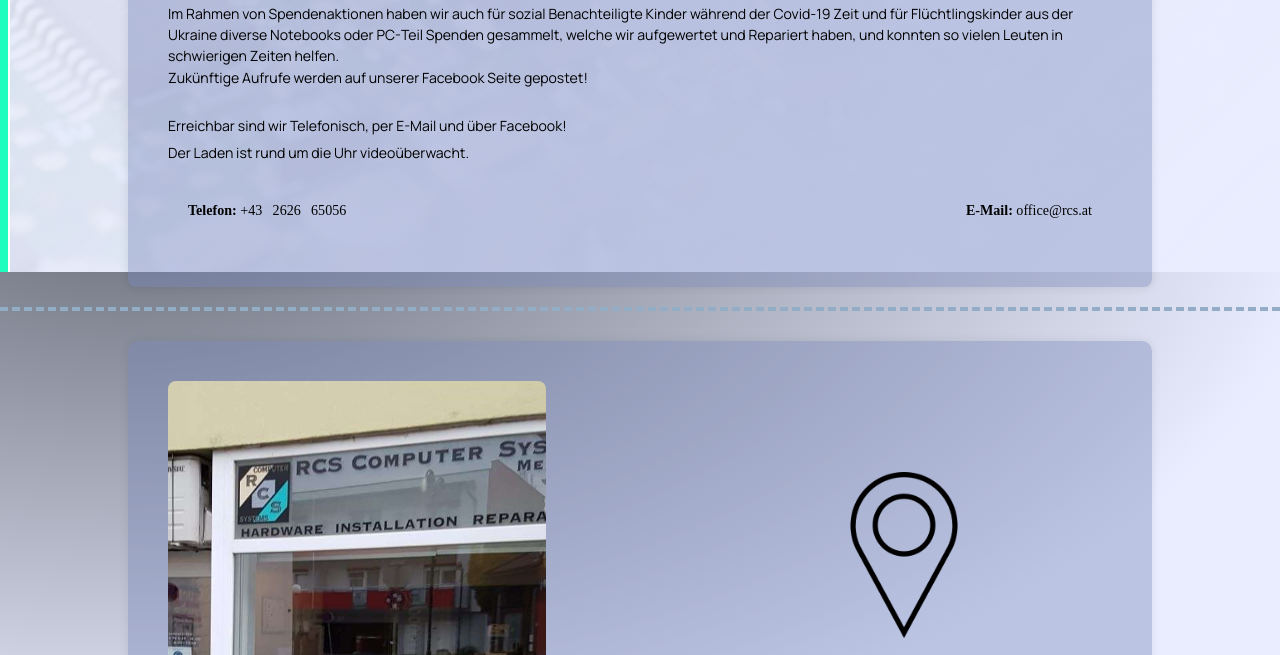
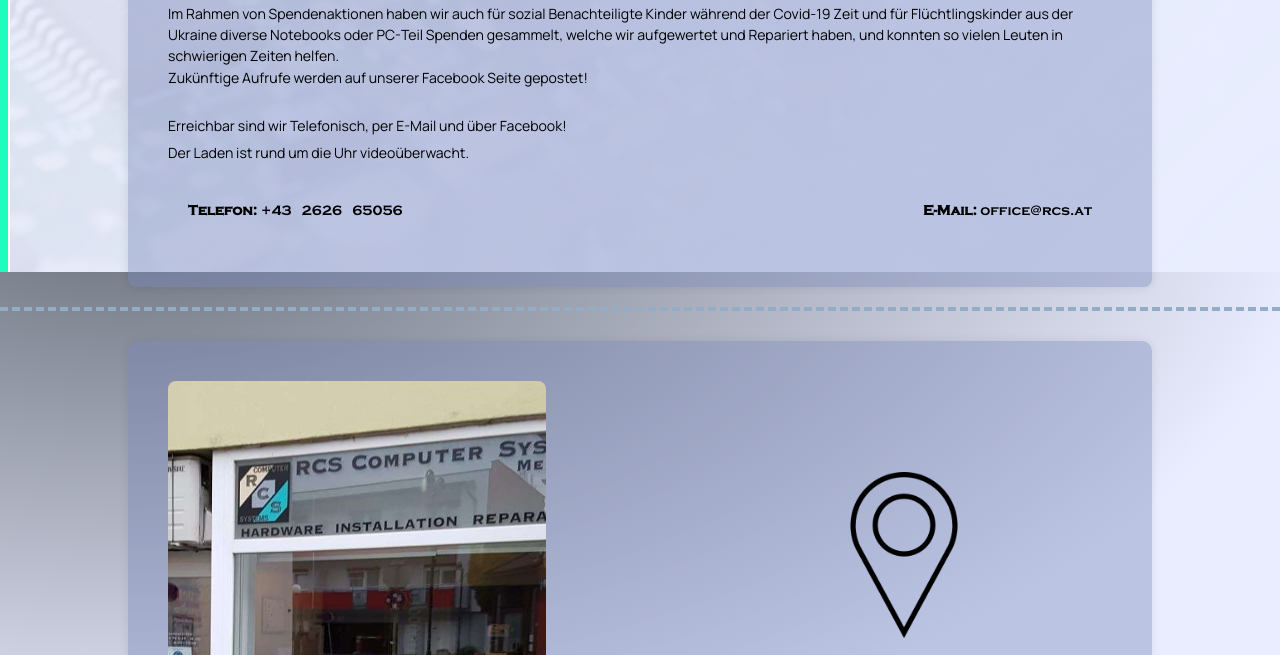
Before and after one commit to lisssssard/rcs.github.io, a plain HTML site: page index.html in a window 1280 px wide. Shown: the part 528-1183 px from the top of the page. Drawn offline with Linux system fonts and the light colour scheme.

Commit message:
Update styles.css

```diff
--- a/styles.css
+++ b/styles.css
@@ -3,7 +3,7 @@
 }
 
 @font-face {
-  font-family: 'CopperplateGothic';
+  font-family: 'Copperplate Gothic';
   src: url('fonts/CopperplateGothic.woff2') format('woff2'),
        url('fonts/CopperplateGothic.woff') format('woff'),
        url('fonts/CopperplateGothic.ttf') format('truetype');
```
